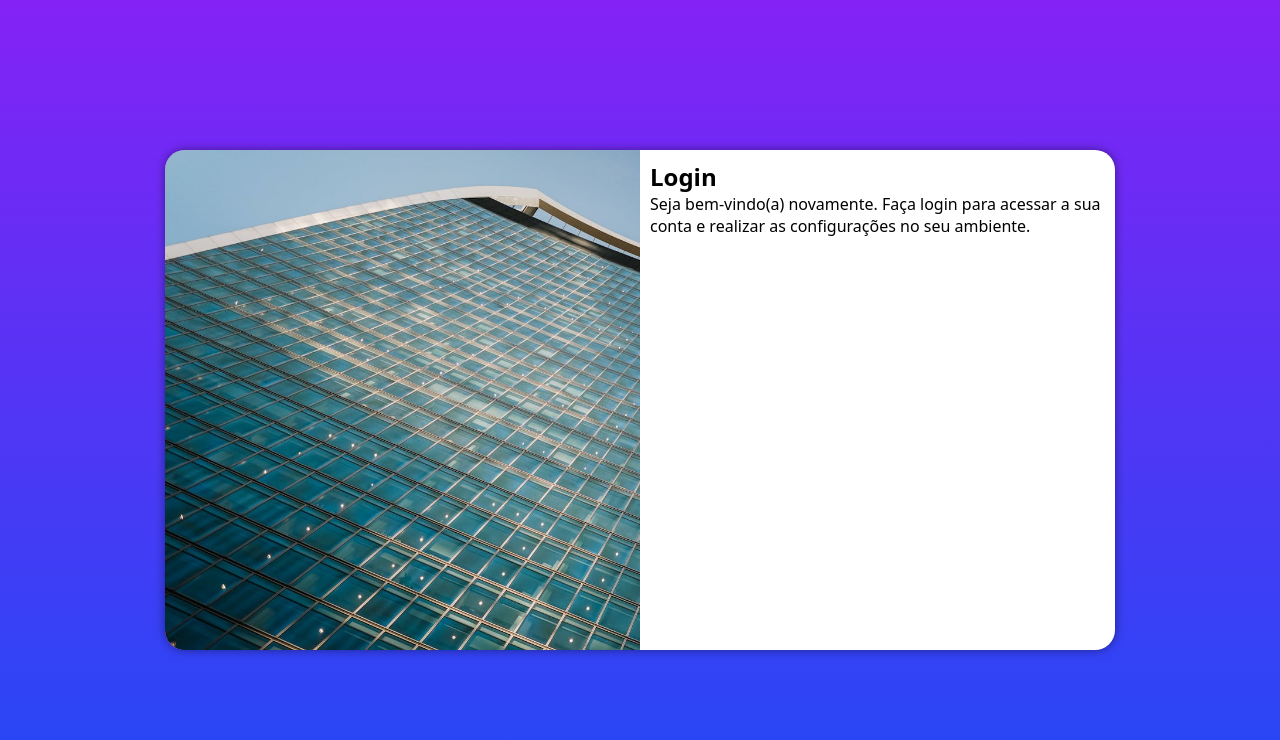
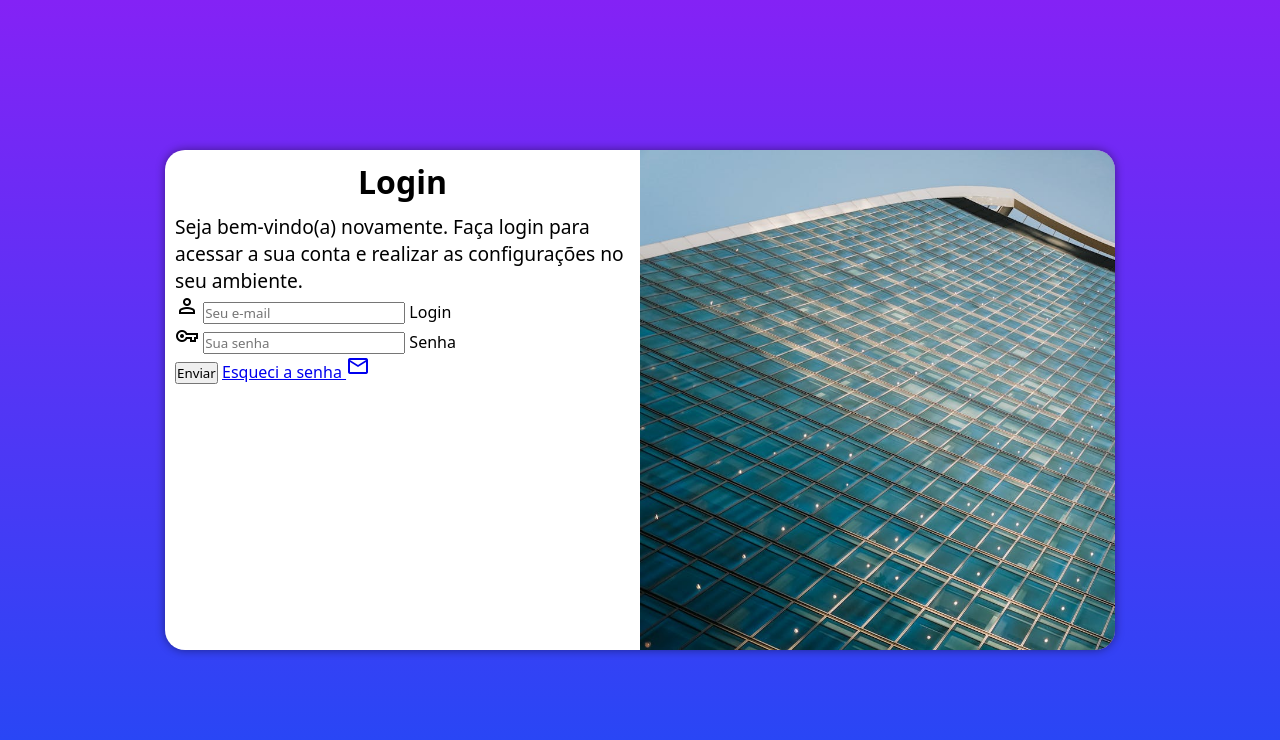
Before and after one commit to KevinMarconatto/projeto-login, a plain HTML site: page index.html in a window 1280 px wide. Drawn offline with nearby package versions, Linux system fonts and the light colour scheme.

Commit message:
adicionei o formulário

```diff
--- a/estilos/media-query.css
+++ b/estilos/media-query.css
@@ -33,13 +33,21 @@
     }
 
     section#login > div#imagem {
-        float: left;
+        float: right;
         width: 50%;
         height: 100%;
     }
 
     section#login > div#formulario {
-        float: right;
+        float: left;
         width: 50%;
     }
+
+    div#formulario > h1 {
+        font-size: 2em;
+    }
+
+    div#formulario > p {
+        font-size: 1.2em;
+    }
 }
--- a/estilos/style.css
+++ b/estilos/style.css
@@ -56,3 +56,12 @@ section#login > div#formulario {
     padding: 10px;
 
 }
+
+div#formulario > h1 {
+    text-align: center;
+    margin-bottom: 10px;
+}
+
+div#formulario > p {
+    font-size: 0.8em;
+}
--- a/index.html
+++ b/index.html
@@ -4,6 +4,7 @@
     <meta charset="UTF-8">
     <meta name="viewport" content="width=device-width, initial-scale=1.0">
     <title>Login</title>
+    <link href="https://fonts.googleapis.com/css2?family=Material+Symbols+Outlined" rel="stylesheet"/>
     <link rel="stylesheet" href="estilos/style.css">
     <link rel="stylesheet" href="estilos/media-query.css">
 </head>
@@ -16,8 +17,21 @@
             <div id="formulario">
                 <h1>Login</h1>
                 <p>Seja bem-vindo(a) novamente. Faça login para acessar a sua conta e realizar as configurações no seu ambiente.</p>
-                <form action="login.php" method="post">
-
+                <form action="login.php" method="post" autocomplete="on">
+                    <div class="campo">
+                        <span class="material-symbols-outlined">person</span>
+                        <input type="email" name="login" id="ilogin" placeholder="Seu e-mail" autocomplete="email" required maxlength="30">
+                        <label for="ilogin">Login</label>
+                    </div>
+                    <div class="campo">
+                        <span class="material-symbols-outlined">vpn_key</span>
+                        <input type="password" name="senha" id="isenha" placeholder="Sua senha" autocomplete="current-password" required minlength="8" maxlength="20">
+                        <label for="isenha">Senha</label>
+                    </div>
+                    <input type="submit" value="Enviar">
+                    <a href="esqueci.html">
+                        Esqueci a senha <span class="material-symbols-outlined">mail</span>
+                    </a>
                 </form>
             </div>
         </section>
```
